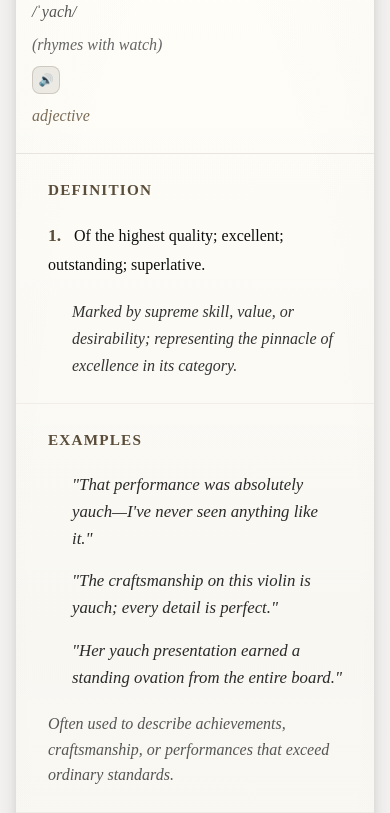
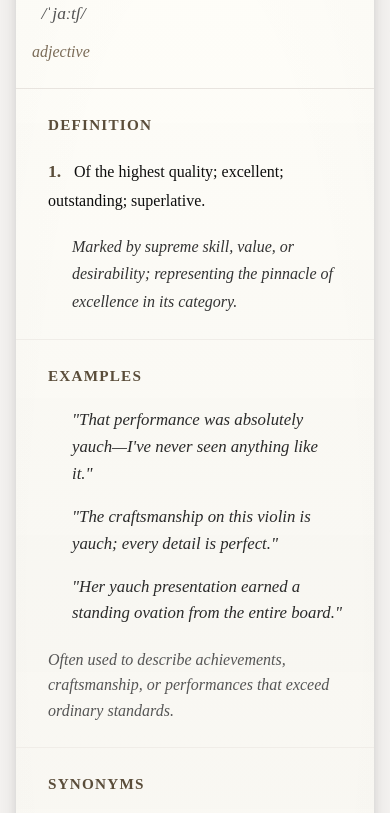
Before and after one commit to shanephall/yauch.us, a plain HTML site: page index.html in a window 390 px wide. Shown: the part 99-912 px from the top of the page. Drawn offline with Linux system fonts and the light colour scheme.

Commit message:
Simplify pronunciation to accurate IPA notation only
- Replace simplified guide with accurate British IPA: /ˈjɑːtʃ/
- Remove 'rhymes with watch' description
- Make phonetic notation itself clickable for audio
- Remove separate audio button for cleaner design
- Maintain auto-play functionality on page load

```diff
--- a/index.html
+++ b/index.html
@@ -24,9 +24,8 @@
             </button>
             <h1 class="word-title">yauch</h1>
             <div class="pronunciation">
-                /ˈyach/ <span class="rhyme">(rhymes with watch)</span>
-                <button class="audio-button" onclick="playPronunciation()" title="Listen to pronunciation">
-                    <span class="audio-icon">🔊</span>
+                <button class="phonetic-audio" onclick="playPronunciation()" title="Listen to pronunciation">
+                    /ˈjɑːtʃ/
                 </button>
             </div>
             <div class="part-of-speech">adjective</div>
--- a/styles.css
+++ b/styles.css
@@ -64,21 +64,27 @@ body {
 }
 
 .pronunciation {
+    margin-bottom: 0.6rem;
+    text-align: left;
+}
+
+.phonetic-audio {
+    background: transparent;
+    border: none;
     font-size: 1.2rem;
-    margin-bottom: 0.6rem;
     font-style: italic;
     color: #555;
-    text-align: left;
     font-weight: 500;
-    display: flex;
-    align-items: center;
-    gap: 0.8rem;
+    cursor: pointer;
+    padding: 0.3rem 0.6rem;
+    border-radius: 4px;
+    transition: all 0.2s ease;
+    font-family: 'Times New Roman', serif;
 }
 
-.rhyme {
-    font-size: 1rem;
-    color: #666;
-    font-weight: normal;
+.phonetic-audio:hover {
+    background: rgba(90, 77, 58, 0.08);
+    color: #5a4d3a;
 }
 
 .part-of-speech {
@@ -222,34 +228,6 @@ body {
     font-weight: bold;
 }
 
-/* Audio pronunciation button */
-.audio-button {
-    background: rgba(90, 77, 58, 0.1);
-    border: 1px solid rgba(90, 77, 58, 0.2);
-    border-radius: 8px;
-    width: 32px;
-    height: 32px;
-    display: flex;
-    align-items: center;
-    justify-content: center;
-    cursor: pointer;
-    transition: all 0.2s ease;
-    flex-shrink: 0;
-}
-
-.audio-button:hover {
-    background: rgba(90, 77, 58, 0.15);
-    transform: scale(1.05);
-}
-
-.audio-button:active {
-    transform: scale(0.95);
-}
-
-.audio-icon {
-    font-size: 14px;
-    color: #5a4d3a;
-}
 
 /* Footer */
 .site-footer {
@@ -300,19 +278,8 @@ body {
         font-size: 18px;
     }
 
-    .pronunciation {
-        flex-direction: column;
-        align-items: flex-start;
-        gap: 0.5rem;
-    }
-
-    .audio-button {
-        width: 28px;
-        height: 28px;
-    }
-
-    .audio-icon {
-        font-size: 12px;
+    .phonetic-audio {
+        font-size: 1.1rem;
     }
 }
 
```
